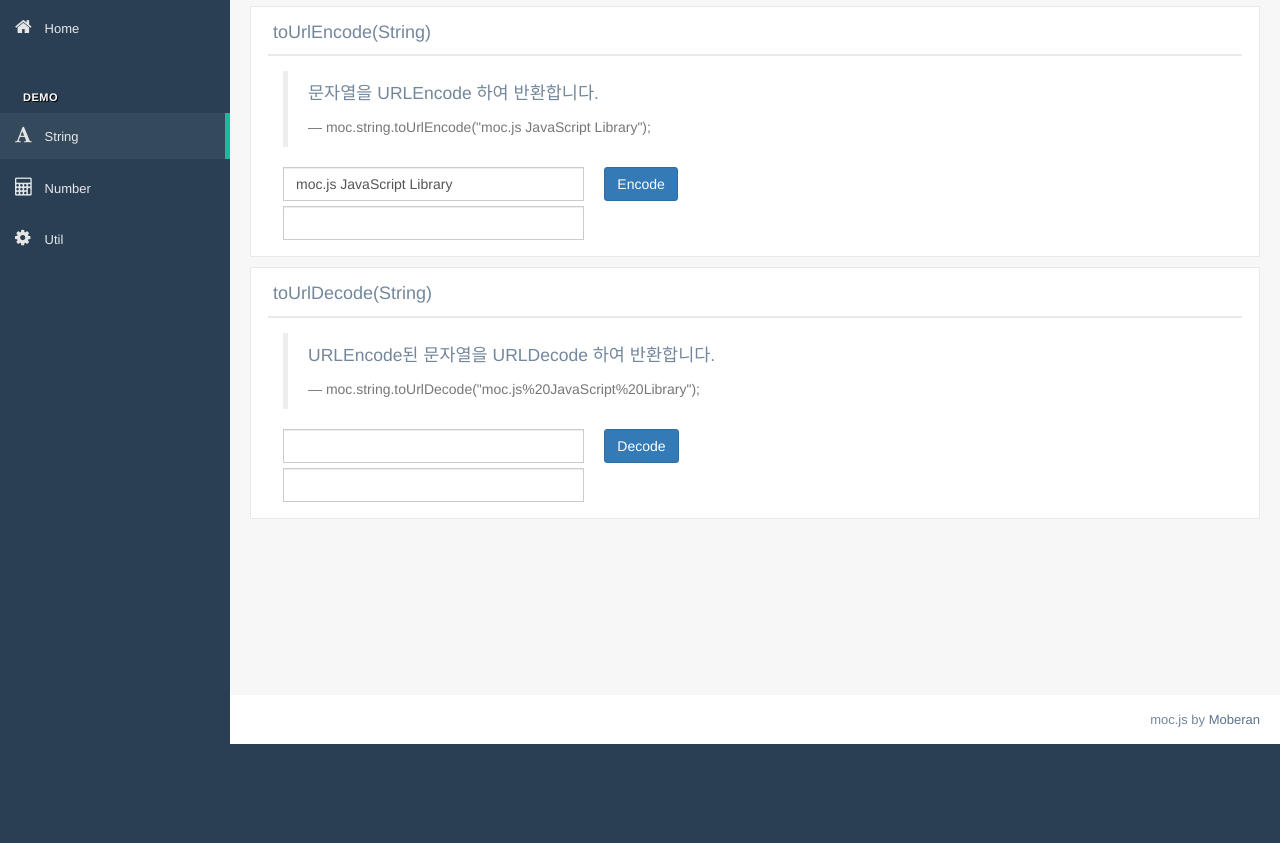
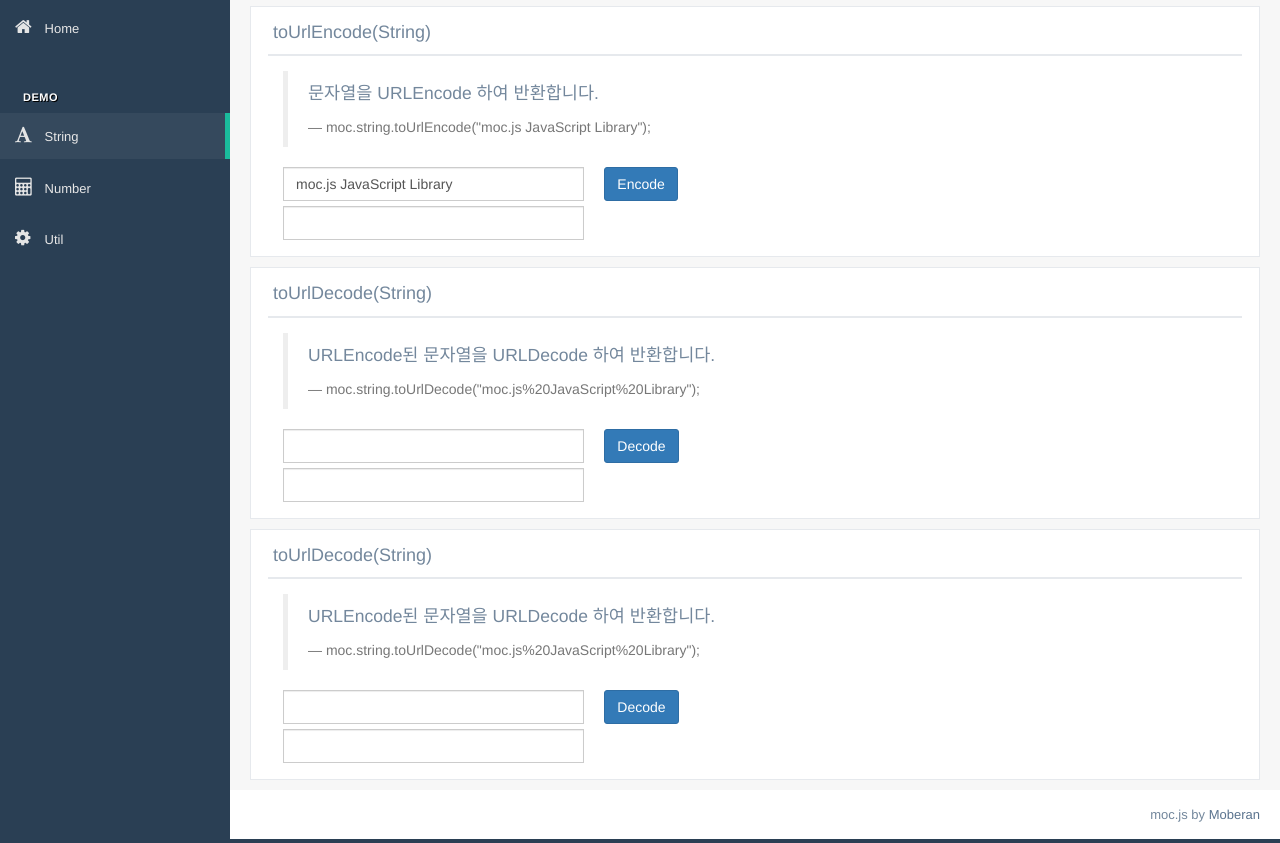
Before and after one commit to MoberanCompany/moc.js, a plain HTML site: page demo/string.html in a window 1280 px wide. Shown: the part 93-936 px from the top of the page. Before the commit the page ends 841 px from the top, so only its background shows below. Drawn offline with Linux system fonts and the light colour scheme.

Commit message:
string html 수정

```diff
--- a/demo/string.html
+++ b/demo/string.html
@@ -140,6 +140,40 @@
                     </div>
                 </div>
                 <!-- toUrlDecode -->
+
+                <!-- toUrlDecode -->
+                <div class="col-md-12">
+                    <div class="x_panel">
+                        <div class="x_title">
+                            <h2>toUrlDecode(String)</h2>
+                            <div class="clearfix"></div>
+                        </div>
+                        <div class="x_content">
+                            <div class="col-md-12 col-lg-12 col-sm-12">
+                                <!-- blockquote -->
+                                <blockquote>
+                                    <p>URLEncode된 문자열을 URLDecode 하여 반환합니다.</p>
+                                    <p><small>moc.string.toUrlDecode("moc.js%20JavaScript%20Library");</small></p>
+                                </blockquote>
+                                <div class="row">
+                                    <div class="col-md-4">
+                                        <input type="text" class="form-control" >
+                                    </div>
+                                    <div class="col-md-4">
+                                        <button type="button" class="btn btn-primary" >Decode</button>
+                                    </div>
+                                </div>
+                                <div class="row">
+                                    <div class="col-md-4">
+                                        <input type="text" class="form-control">
+                                    </div>
+                                </div>
+                            </div>
+                            <div class="clearfix"></div>
+                        </div>
+                    </div>
+                </div>
+                <!-- toUrlDecode -->
             </div>
         </div>
     </div>
```
